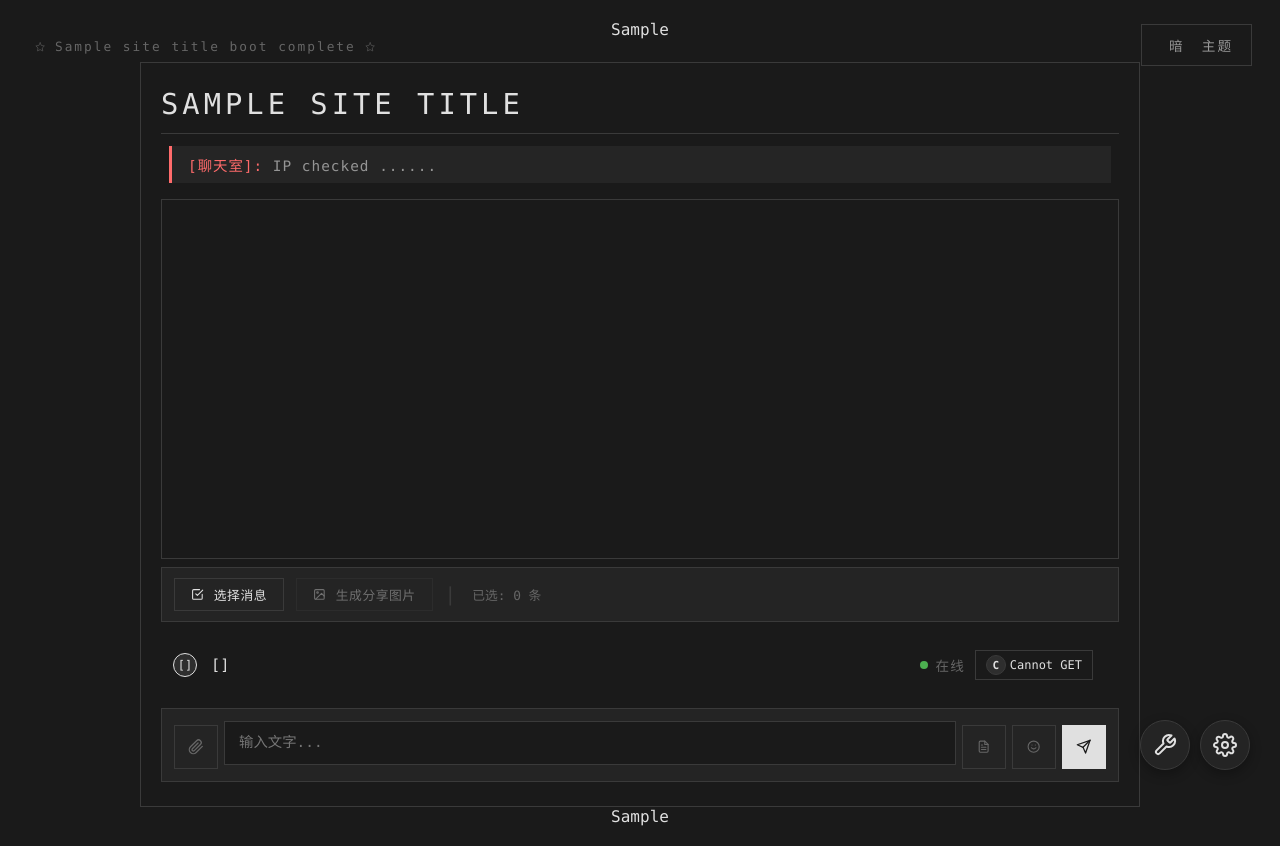
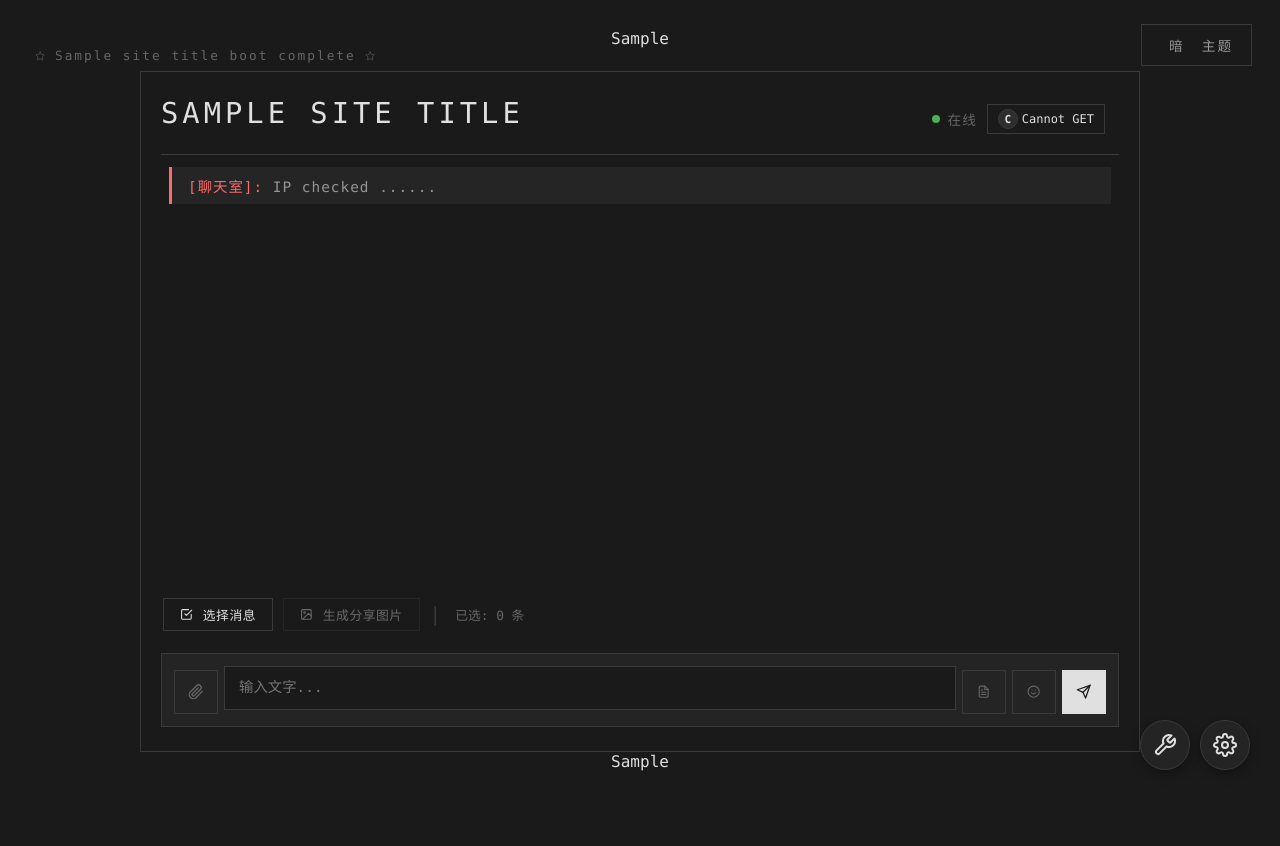
Before and after one commit to syh100925/syh-s-chatter, a Python web app: template chatter/templates/chat.html in a window 1280 px wide. After the commit the page ends 771 px from the top, so only its background shows below. Run offline with Jinja, Linux system fonts and the light colour scheme; the template is opened without the code that fills it: most values are stand-ins (such as "Sample title", 1, 10 or a date in 2020); some web fonts are replaced.

Commit message:
feat(chat): 设计层次 C 卡片收敛——4 个描边盒减到 1 个
现状问题：#chat 里堆了 4 个同权重描边盒（#sd 消息列表、#share-toolbar、
#chat-combined、以及 .system-message 的左边框），靠边框分主次而非留白与字重；
同时视觉重量倒挂——1.8rem 的站点名是全页最大的字，而对话本身没有任何强调。

改动（只做减法，不动 chat.js、不动任何 fixed 定位）：
- #sd 去掉 1px 边框，改为无框消息流；分组交给气泡底色与头像
- #share-toolbar 去掉边框与 bg-secondary，降级为无框文字行。
  按钮自身仍有各自的描边，操作性不丢，少的是与消息列表/输入区竞争的那层框
- .user-info 折进 .chat-header，从独占一整行变成标题行右侧的一小块状态
- #chat-combined 保留为唯一描边盒：操作区值得被框住
- #sd 高度从固定 45vh 改为 clamp(200px, 46vh, 520px)，矮屏自动收缩

顺带修掉两个由本次改动暴露/牵出的问题：
- .online-status 的 max-width:70% 是为「用户信息独占一整行」时代设的。
  折进标题行后这个百分比反过来把「在线 / 只有你在线」压成竖排单字，已去掉
  上限并加 white-space:nowrap
- .chat-header p 必须收窄成 .chat-header .chat-title。用户信息折进来之后，
  .user-name 也曾是 <p>，用裸的 p 选择器会把它一起放大到 1.8rem。
  （.user-name / .user-avatar-inline 在 chat.js 里没有任何引用，随用户信息
  一并移除，已确认无影响）

窄屏回归：#sd 提到 56vh 时 375px 下 #chat 高度 894px 超出 820px 视口，
已在 480px 断点内补 #sd 收一档 + .chat-header 换行，实测 375px 下
#chat 767px < 视口 820px。

实测（1280/375，深浅主题）：#sd 与 #share-toolbar 的 border-top-width 均为
0px，#chat-combined 保持 1px，.user-info 与 .chat-title 同处标题行（top 相同）。

验证：smoke 全绿；e2e 42 / degraded 13 / leak 16 / morph 9 / leak-float 6 /
anim 93 全通过。

注：「消息区吃掉剩余空间、永不溢出视口」要靠 #chat 的 grid + 100dvh，
那是下一版（A）的范围，本次刻意没做。

```diff
--- a/chatter/templates/chat.html
+++ b/chatter/templates/chat.html
@@ -97,7 +97,13 @@
     <p class="boot-line"><svg class="icon" aria-hidden="true"><use href="#i-star"/></svg> {{ site_title }} boot complete <svg class="icon" aria-hidden="true"><use href="#i-star"/></svg></p>
 
     <div id="chat" class="page-enter">
-        <div class="chat-header"><p>{{ site_title }}</p></div>
+        <div class="chat-header">
+            <p class="chat-title">{{ site_title }}</p>
+            <!-- 用户信息折进标题行：在线状态变化极少，原来单独占一整行不值当 -->
+            <div class="user-info">
+                <div class="online-status"><span class="online-dot"></span><span class="online-label">在线</span><div class="user-tags" id="userTags"></div></div>
+            </div>
+        </div>
         <div class="chat-divider"></div>
         <div style="padding-left:8px;padding-right:8px;">
             <p class="system-message">[聊天室]: <span>IP checked ......</span></p>
@@ -115,11 +121,7 @@
             <button class="share-btn" id="cancelSelectBtn" style="display:none;"><svg class="icon" aria-hidden="true"><use href="#i-x"/></svg> 取消选择</button>
         </div>
 
-        <!-- 用户信息 -->
-        <div class="user-info">
-            <p class="user-name"><span class="user-avatar-inline">{{ username[0].upper() }}</span>{{ username }}</p>
-            <div class="online-status"><span class="online-dot"></span><span class="online-label">在线</span><div class="user-tags" id="userTags"></div></div>
-        </div>
+        <!-- 用户信息已折进 .chat-header -->
 
         <!-- 输入区域 -->
         <div id="chat-combined">
--- a/static/css/chat.css
+++ b/static/css/chat.css
@@ -188,13 +188,27 @@
             border: 1px solid var(--border-color);
             padding: 24px 20px;
         }
-        .chat-header p {
+        /* 标题行：左侧站名 + 右侧在线状态。
+           选择器必须是 .chat-title 而不是裸的 p —— 用户信息折进来之后，
+           .user-name 也曾经是 <p>，用 `.chat-header p` 会把它一起放大。 */
+        .chat-header {
+            display: flex;
+            align-items: center;
+            justify-content: space-between;
+            gap: 12px;
+            min-width: 0;
+        }
+        .chat-header .chat-title {
             font-size: 1.8rem !important;
             letter-spacing: 4px;
             color: var(--fg-primary) !important;
             margin-bottom: 12px;
             text-transform: uppercase;
             font-weight: 400;
+            min-width: 0;
+            overflow: hidden;
+            text-overflow: ellipsis;
+            white-space: nowrap;
         }
         .chat-divider {
             border-top: 1px solid var(--border-color) !important;
@@ -222,11 +236,14 @@
                 opacity: 1;
             }
         }
+        /* 高度用 clamp：矮屏自动收缩、长屏最多到 520px。
+           注意这里只是比原来的固定 45vh 稍宽一点——「消息区吃掉剩余空间、
+           永不溢出视口」要靠 #chat 的 grid + 100dvh，那属于下一版。 */
         #sd {
             background: transparent;
-            border: 1px solid var(--border-color);
-            padding: 12px 16px !important;
-            height: 45vh;
+            border: none;
+            padding: 4px 2px !important;
+            height: clamp(200px, 46vh, 520px);
             overflow-y: auto;
             scroll-behavior: smooth;
         }
@@ -615,12 +632,15 @@
             display: inline-block;
             margin: 2px 0;
         }
+        /* 用户信息：已折进 .chat-header，成为标题行右侧的一小块状态。
+           原本 margin:16px 0 12px 会在这行里把标题顶开，故归零。 */
         .user-info {
             display: flex;
-            justify-content: space-between;
             align-items: center;
-            margin: 16px 0 12px;
-            padding: 8px 12px;
+            gap: 10px;
+            flex: 0 0 auto;
+            margin: 0;
+            padding: 0;
             background: transparent;
             border: none;
         }
@@ -632,6 +652,8 @@
             align-items: center;
             gap: 8px;
         }
+        /* max-width:70% 是为「用户信息独占一整行」时代设的；折进标题行之后
+           这个百分比会反过来把内容压成竖排单字，故去掉上限。 */
         .online-status {
             display: flex;
             align-items: center;
@@ -640,7 +662,7 @@
             border: none;
             font-size: 0.85rem;
             color: var(--fg-primary);
-            max-width: 70%;
+            white-space: nowrap;
         }
         .online-dot {
             display: inline-block;
@@ -1939,15 +1961,18 @@
         }
 
         /* ===== 🆕 分享工具栏 & 选择模式 ===== */
+        /* 分享工具栏：从描边盒降级为无框文字行。
+           按钮本身仍有各自的描边（.share-btn），所以操作性不丢，
+           少的是容器与消息列表/输入区争夺的那层框。 */
         #share-toolbar {
             display: flex;
             align-items: center;
-            gap: 12px;
-            padding: 10px 12px;
-            border: 1px solid var(--border-color);
-            margin: 8px 0 12px 0;
+            gap: 10px;
+            padding: 6px 2px;
+            border: none;
+            margin: 4px 0 8px 0;
             flex-wrap: wrap;
-            background: var(--bg-secondary);
+            background: transparent;
             transition: all var(--transition-speed);
         }
         #share-toolbar .share-btn {
@@ -2200,7 +2225,7 @@
             #chat {
                 padding: 15px;
             }
-            .chat-header p {
+            .chat-header .chat-title {
                 font-size: 1.4rem !important;
             }
             #share-toolbar {
@@ -2219,6 +2244,17 @@
             }
             .text-field {
                 flex: 1 1 100%;
+            }
+            /* 窄屏上标题行与在线状态会挤，标题优先占满、状态换行到下一行 */
+            .chat-header {
+                flex-wrap: wrap;
+            }
+            .chat-header .chat-title {
+                flex: 1 1 100%;
+            }
+            /* 窄屏可用高度更少，消息区必须再收一档，否则整页会超出视口 */
+            #sd {
+                height: clamp(160px, 38vh, 320px);
             }
         }
 
```
